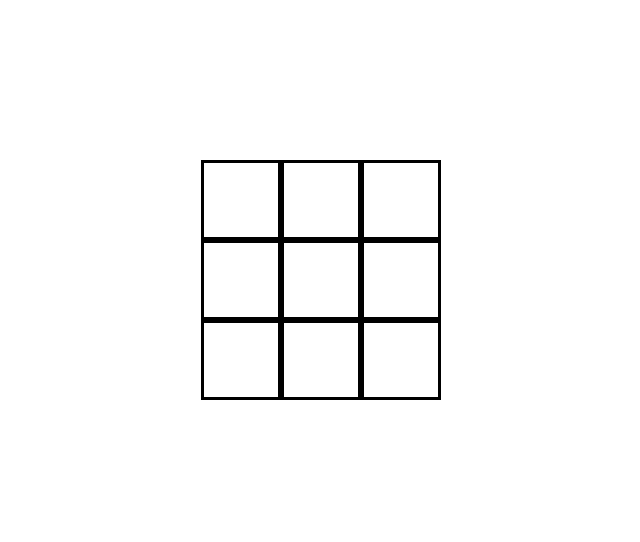
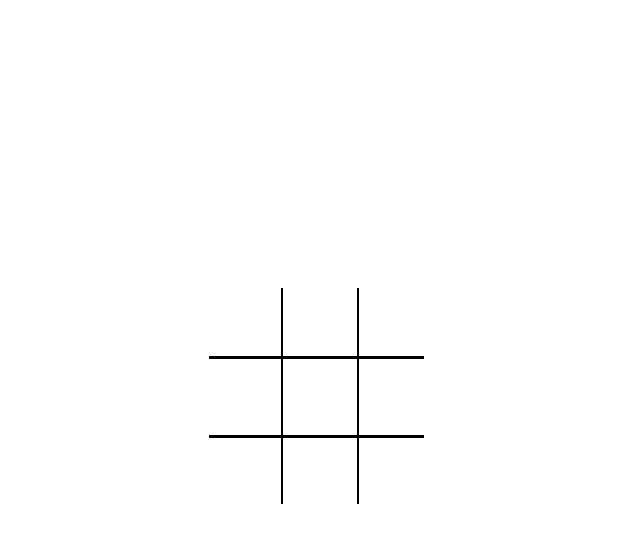
Before and after one commit to ollielynas/naughts-and-crosses, a React (Create React App) app: page / in a window 1280 px wide. Shown: the top 542 px of the page, without its empty margins (319-959 px from the left). Built offline with nearby package versions, Linux system fonts and the light colour scheme.

Commit message:
added some behaivor

```diff
--- a/src/App.tsx
+++ b/src/App.tsx
@@ -6,13 +6,58 @@ function App() {
 
   let [matrix, setMatrix] = useState([[" "," "," "],[" "," "," "],[" "," "," "]]);
 
+  //for some reason this is needed to update the text in the buttons
+  let [matrix00, setMatrix00] = useState(" ");
+  let [matrix01, setMatrix10] = useState(" ");
+  let [matrix02, setMatrix20] = useState(" ");
+  let [matrix10, setMatrix01] = useState(" ");
+  let [matrix11, setMatrix11] = useState(" ");
+  let [matrix12, setMatrix21] = useState(" ");
+  let [matrix20, setMatrix02] = useState(" ");
+  let [matrix21, setMatrix12] = useState(" ");
+  let [matrix22, setMatrix22] = useState(" ");
+
+  const updateMatrix = () => { // idk why this is nessary
+      setMatrix00(matrix[0][0]);
+      setMatrix01(matrix[0][1]);
+      setMatrix02(matrix[0][2]);
+      setMatrix10(matrix[1][0]);
+      setMatrix11(matrix[1][1]);
+      setMatrix12(matrix[1][2]);
+      setMatrix20(matrix[2][0]);
+      setMatrix21(matrix[2][1]);
+      setMatrix22(matrix[2][2]);
+  }
+let array: string[][] = matrix;
   const button = (y: number, x: number) => {
-    console.log(y, x);
     if (matrix[y][x] === " ") {
-      let array: string[][] = matrix;
+
       array[y][x] = "X";
       setMatrix(array)
-      console.log(matrix);
+      updateMatrix();
+      bottTurn();
+    }
+  }
+  let firstTurn: boolean = true;
+
+  const bottTurn = () => {
+    if (firstTurn) {
+      firstTurn = false;
+      if (matrix[1][1]===" ") {array[1][1] = "O"; setMatrix(array);
+    }else{array[2][0] = "O"; setMatrix(array);}
+
+    }else{
+      // -----------------------cheack if the bot can win------------------------------
+      for (let i: number = 0; i < 3; i++) {
+        if (matrix[i][0] == "O" && matrix[i][2] == "O" && matrix[i][1] == " ") {array[i][1] = "O"; setMatrix(array)}
+      }
+      for (let i: number = 0; i < 3; i++) {
+        if (matrix[i][1] == "O" && matrix[i][2] == "O") {array[i][0] = "O"; setMatrix(array)}
+      }
+      for (let i: number = 0; i < 3; i++) {
+        if (matrix[i][1] == "O" && matrix[i][0] == "O") {array[i][1] = "O"; setMatrix(array)}
+      }
+
     }
   }
 
@@ -22,20 +67,21 @@ function App() {
       <div
       className="App-Body"
       >
+        <div className="App-border"></div>
       <div className="App-row">
-        <button className="App-button" onClick={()=>{button(0,0)}} >{matrix[0][0]}</button>
-        <button className="App-button" onClick={()=>{button(0,1)}} >{matrix[0][1]}</button>
-        <button className="App-button" onClick={()=>{button(0,2)}} >{matrix[0][2]}</button>
+        <button className="App-button" onClick={()=>{button(0,0)}} ><p className="App-button-text">{matrix[0][0]}</p></button>
+        <button className="App-button" onClick={()=>{button(0,1)}} ><p className="App-button-text">{matrix[0][1]}</p></button>
+        <button className="App-button" onClick={()=>{button(0,2)}} ><p className="App-button-text">{matrix[0][2]}</p></button>
       </div>
       <div className="App-row">
-        <button className="App-button" onClick={()=>{button(1,0)}} >{matrix[1][0]}</button>
-        <button className="App-button" onClick={()=>{button(1,1)}} >{matrix[1][1]}</button>
-        <button className="App-button" onClick={()=>{button(1,2)}} >{matrix[1][2]}</button>
+        <button className="App-button" onClick={()=>{button(1,0)}} ><p className="App-button-text">{matrix[1][0]}</p></button>
+        <button className="App-button" onClick={()=>{button(1,1)}} ><p className="App-button-text">{matrix[1][1]}</p></button>
+        <button className="App-button" onClick={()=>{button(1,2)}} ><p className="App-button-text">{matrix[1][2]}</p></button>
       </div>
       <div className="App-row">
-        <button className="App-button" onClick={()=>{button(2,0)}} >{matrix[2][0]}</button>
-        <button className="App-button" onClick={()=>{button(2,1)}} >{matrix[2][1]}</button>
-        <button className="App-button" onClick={()=>{button(2,2)}} >{matrix[2][2]}</button>
+        <button className="App-button" onClick={()=>{button(2,0)}} ><p className="App-button-text">{matrix[2][0]}</p></button>
+        <button className="App-button" onClick={()=>{button(2,1)}} ><p className="App-button-text">{matrix[2][1]}</p></button>
+        <button className="App-button" onClick={()=>{button(2,2)}} ><p className="App-button-text">{matrix[2][2]}</p></button>
       </div>
       </div>
     </div>
--- a/src/index.css
+++ b/src/index.css
@@ -23,16 +23,45 @@ body {
 }
 
 .App-Body {
+  position: relative;
+
+  z-index: 1;
   text-align: center;
-  height: 60vh;
-  width: 60vh;
+  height: 30vh;
+  width: 30vh;
 }
 
 .App-button {
-  position: reletive;
+  position: relative;
   height: 10vh;
   width: 10vh;
-  border: 3px solid #000;
+  border: 2px solid #000;
   background-color: #ffffff;
+  margin: -2px;
+  /* display: flex;
+  align-items: center;
+  justify-content: center; */
 
 }
+
+.App-border {
+  z-index: 10;
+  position: absolute;
+
+  top: -7px;
+  left: -7px;
+  border: 15px solid rgb(255, 255, 255);
+  height: calc(30vh - 24px);
+  width: calc(30vh - 25px);
+  pointer-events: none;
+}
+
+.App-button-text {
+  top: 50%;
+  left: 50%;
+  transform: translate(-50%, -50%);
+  height: 10vh;
+  width: 10vh;
+  position: absolute;
+  font-size: 4vh;
+}
```
